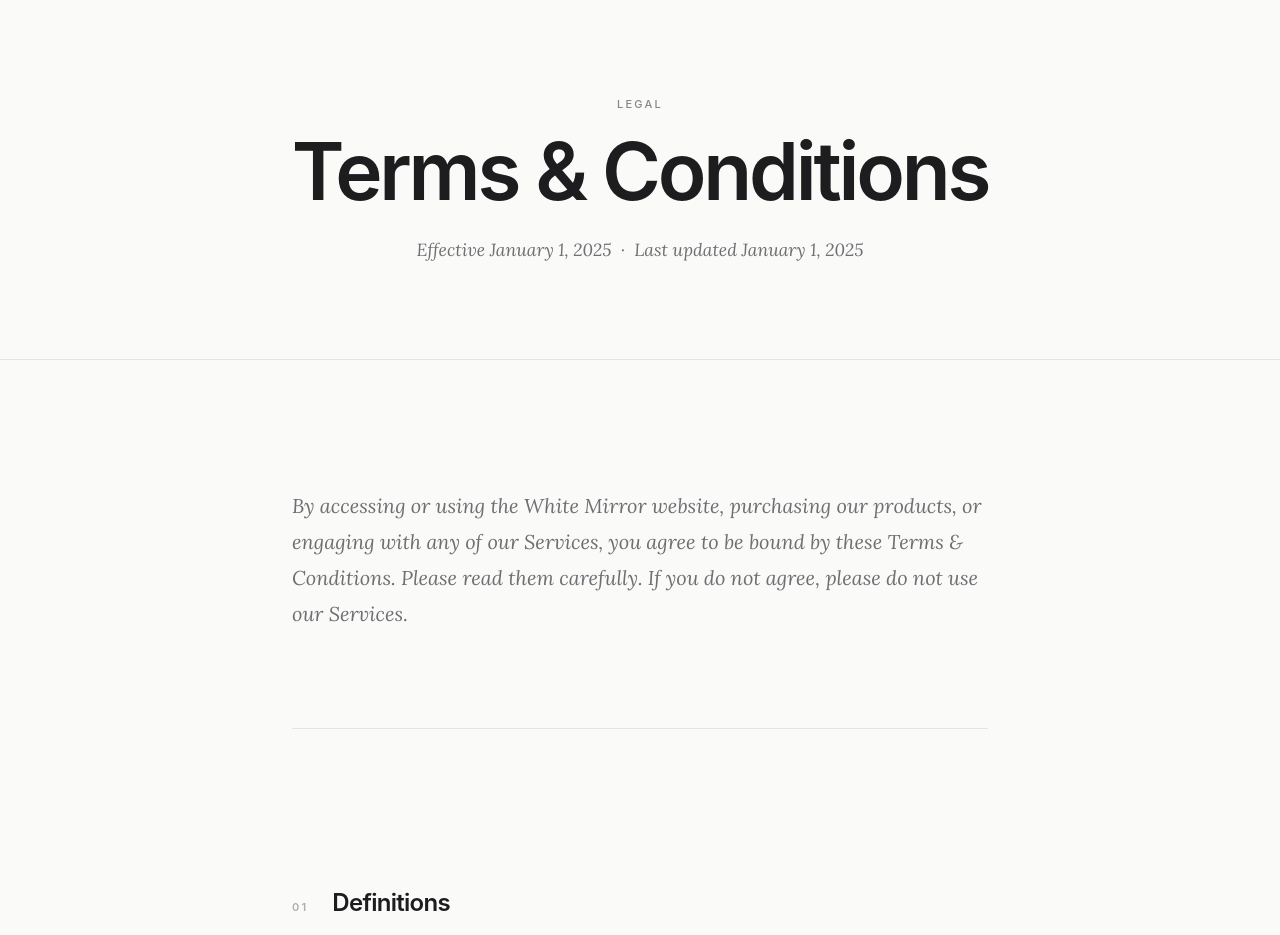
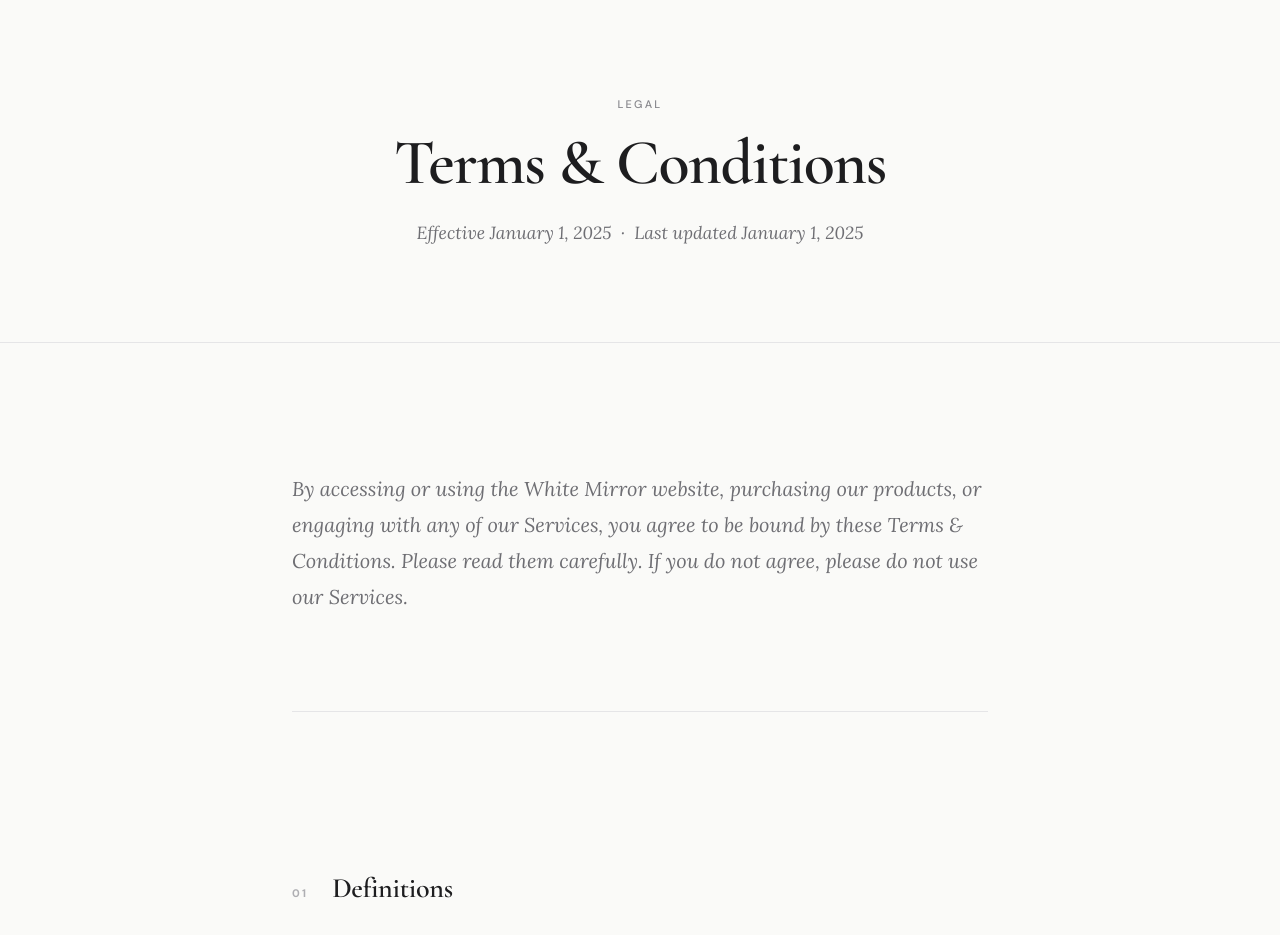
Before and after one commit to whitemirrorjournal/whitejournal-website, a plain HTML site: page terms.html in a window 1280 px wide. Shown: the part 80-1015 px from the top of the page. Drawn offline with nearby package versions, Linux system fonts and the light colour scheme.

Commit message:
Align legal pages styling with index.html design system

```diff
--- a/terms.html
+++ b/terms.html
@@ -15,7 +15,7 @@
   <link rel="preconnect" href="https://fonts.googleapis.com" />
   <link rel="preconnect" href="https://fonts.gstatic.com" crossorigin />
   <link
-    href="https://fonts.googleapis.com/css2?family=Inter:wght@300;400;500;600&family=Lora:ital,wght@0,400;1,400&display=swap"
+    href="https://fonts.googleapis.com/css2?family=Cormorant+Garamond:wght@600&family=DM+Sans:wght@400;500;700&family=Inter:wght@300;400;500;600&family=Lora:ital,wght@0,400;1,400&display=swap"
     rel="stylesheet" />
   <link rel="stylesheet" href="styles.css" />
   <link rel="icon" type="image/png" href="assets/app_icon.png" />
@@ -30,9 +30,10 @@
     }
 
     .pp-hero-title {
-      font-size: clamp(3rem, 8vw, 5rem);
+      font-family: var(--font-cormorant);
+      font-size: clamp(2.75rem, 6vw, 4rem);
       line-height: 1.05;
-      letter-spacing: -0.04em;
+      letter-spacing: -0.02em;
       color: var(--ink);
       margin-bottom: 1.5rem;
     }
@@ -95,14 +96,16 @@
     }
 
     .pp-section-title {
-      font-size: 1.5rem;
+      font-family: var(--font-cormorant);
+      font-size: 1.75rem;
       font-weight: 600;
-      letter-spacing: -0.03em;
+      letter-spacing: -0.01em;
       color: var(--ink);
       line-height: 1.2;
     }
 
     .pp-body {
+      font-family: var(--font-dm);
       font-size: 16px;
       color: var(--secondary);
       line-height: 1.8;
@@ -125,6 +128,7 @@
       letter-spacing: 0.15em;
       text-transform: uppercase;
       color: var(--tertiary);
+      font-family: var(--font-dm);
       margin-top: 2rem;
       margin-bottom: 0.75rem;
     }
@@ -139,6 +143,7 @@
       display: flex;
       flex-direction: column;
       gap: 0.6rem;
+      font-family: var(--font-dm);
     }
 
     .pp-list li {
@@ -170,6 +175,7 @@
       gap: 1rem;
       font-size: 15px;
       line-height: 1.7;
+      font-family: var(--font-dm);
     }
 
     .pp-def-term {
```
Also changed, not shown: privacy.html (+12 -6 lines).
